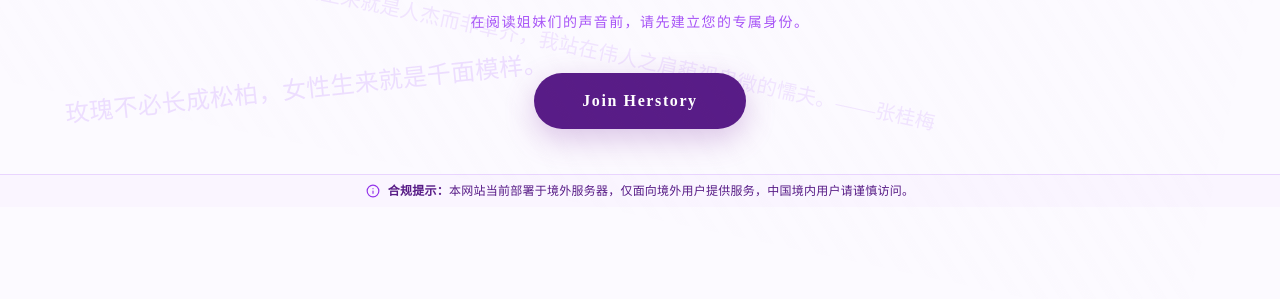
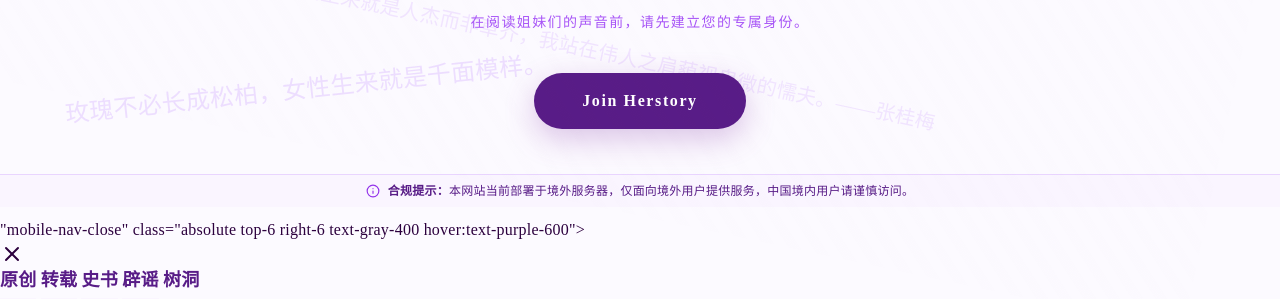
Before and after one commit to lunar-matrix/herstory, a website with bundled scripts: page index.html in a window 1280 px wide. Shown: the part 593-892 px from the top of the page. Before the commit the page ends 811 px from the top, so only its background shows below. Built offline with nearby package versions, Linux system fonts and the light colour scheme; some packages are replaced by stand-ins of ours; no server answers; the database is empty.

Commit message:
Update index.html
添加汉堡菜单按钮 + 移动端导航抽屉 HTML

```diff
--- a/index.html
+++ b/index.html
@@ -28,6 +28,10 @@
           id="main-nav"
           class="hidden md:flex space-x-8 text-sm font-medium tracking-widest uppercase"
         ></nav>
+        <!-- 【需求3】移动端汉堡菜单按钮 -->
+        <button id="mobile-menu-btn" class="md:hidden text-purple-800 hover:text-purple-600 transition-colors">
+          <i data-lucide="menu" class="w-6 h-6"></i>
+        </button>
         <div id="user-actions" class="flex items-center space-x-4">
           <button
             id="btn-register"
@@ -89,3 +93,17 @@
     <script type="module" src="app.js"></script>
   </body>
 </html>
+"mobile-nav-close" class="absolute top-6 right-6 text-gray-400 hover:text-purple-600">
+          <i data-lucide="x" class="w-6 h-6"></i>
+        </button>
+        <a href="#" class="mobile-nav-link text-lg font-bold text-purple-900 py-2 border-b border-purple-50" data-section="原创文章">原创</a>
+        <a href="#" class="mobile-nav-link text-lg font-bold text-purple-900 py-2 border-b border-purple-50" data-section="转载图文">转载</a>
+        <a href="#" class="mobile-nav-link text-lg font-bold text-purple-900 py-2 border-b border-purple-50" data-section="史书记载">史书</a>
+        <a href="#" class="mobile-nav-link text-lg font-bold text-purple-900 py-2 border-b border-purple-50" data-section="辟谣专区">辟谣</a>
+        <a href="#" class="mobile-nav-link text-lg font-bold text-purple-900 py-2" data-section="树洞与求助">树洞</a>
+      </div>
+    </div>
+    <!-- 必须写 type="module" -->
+    <script type="module" src="app.js"></script>
+  </body>
+</html>
```
